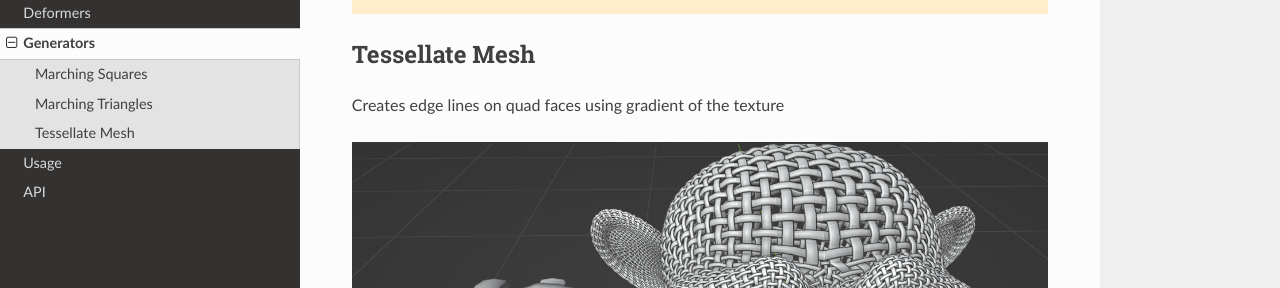
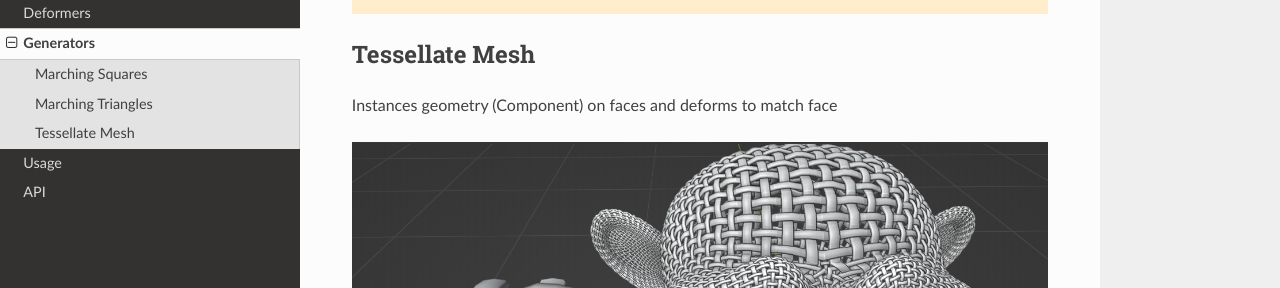
Before and after one commit to higgsas/higgsas_geo_nodes_manual, a Sphinx documentation site: the page built from docs/generators.rst, in a window 1280 px wide and 900 px high, scrolled down 6534 px. Shown: the part 162-450 px from the top of the window. Built offline with Sphinx 7.4.7 and the Read the Docs theme 2.0.0, drawn with Linux system fonts in a browser that asks for light colours.

Commit message:
Update generators.rst

```diff
--- a/docs/generators.rst
+++ b/docs/generators.rst
@@ -72,7 +72,7 @@ Threshold
 Tessellate Mesh
 ************************************************************
 
-Creates edge lines on quad faces using gradient of the texture
+Instances geometry (Component) on faces and deforms to match face
 
 .. image:: images/tessellate_mesh.PNG
 .. image:: images/tessellate_mesh2.jpeg
```
